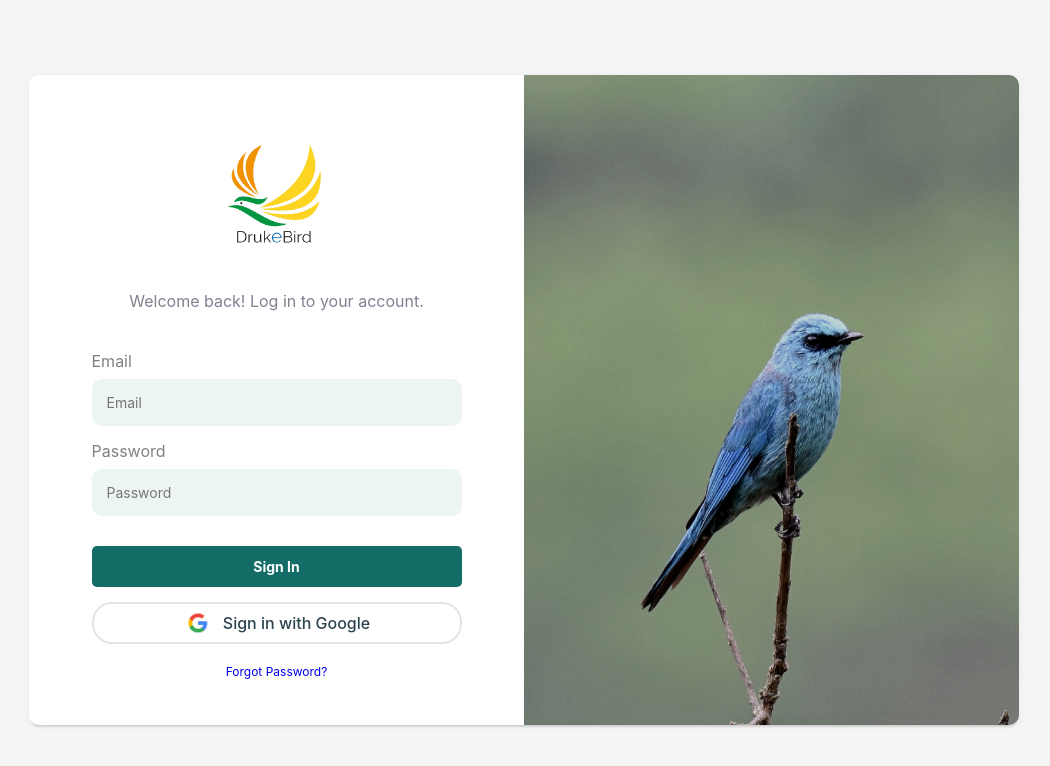
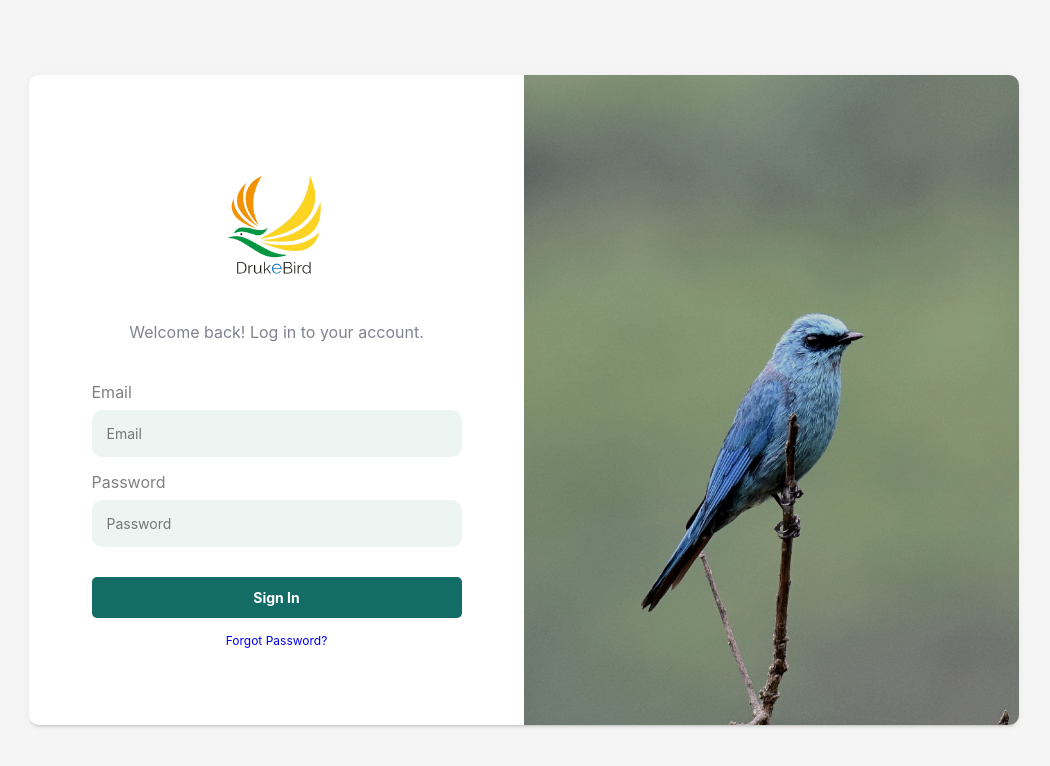
Before and after one commit to Ugyenwangdi/Druk-eBird, a React (Create React App) app in the folder client/: page /login in a window 1280 px wide. Shown: the top 766 px of the page, without its empty margins (116-1166 px from the left). Built offline with nearby package versions, Linux system fonts and the light colour scheme; no server answers.

Commit message:
combined backend of app and dashboard

```diff
--- a/client/src/pages/login.jsx
+++ b/client/src/pages/login.jsx
@@ -128,10 +128,10 @@ const Login = () => {
             {/* <p className="text">or</p> */}
           </form>
           <div className="form_container">
-            <button className="google_btn" onClick={handleGoogleLogin}>
+            {/* <button className="google_btn" onClick={handleGoogleLogin}>
               <img src={google} alt="google icon" />
               <span>Sign in with Google</span>
-            </button>
+            </button> */}
 
             <div>
               <Link to="/forgot-password">Forgot Password? </Link>
```
